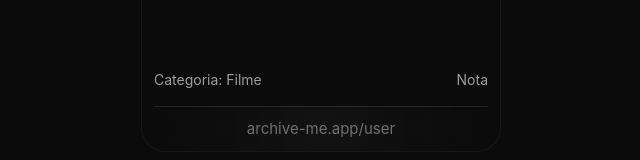
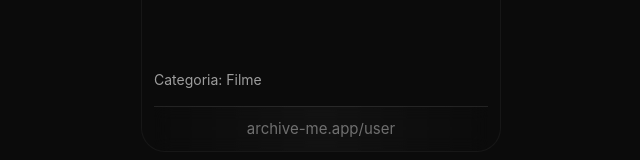
Before and after one commit to Lucas-Goes/archive, a Next.js app: page /share-preview in a window 1280 px wide. Shown: the part 568-728 px from the top of the page, without its empty margins (319-959 px from the left). Built offline with nearby package versions, Linux system fonts and the light colour scheme.

Commit message:
Ajuste Rating no share-preview

```diff
--- a/app/share-preview/page.tsx
+++ b/app/share-preview/page.tsx
@@ -22,15 +22,19 @@ export default async function SharePreviewPage({ searchParams }: Props) {
     username = "user",
     status = "finished",
     type = "movie",
-    rating = "rating",
+    rating,
     theme: themeParam
   } = params;
 
-    const theme: ThemeName =
+  const theme: ThemeName =
   themeParam && themeParam in themes
     ? (themeParam as ThemeName)
     : "dark";
 
+  const ratingNumber =
+  rating !== undefined && rating !== null && rating !== ""
+    ? Number(rating)
+    : undefined;
 
   return (
     <main
@@ -48,11 +52,7 @@ export default async function SharePreviewPage({ searchParams }: Props) {
         username={username}
         status={status}
         type={type}
-        rating={
-        rating !== undefined && rating !== null && rating !== ""
-          ? Number(rating)
-          : undefined
-        }
+        rating={ratingNumber}
         theme={theme}
       />
     </main>
```
